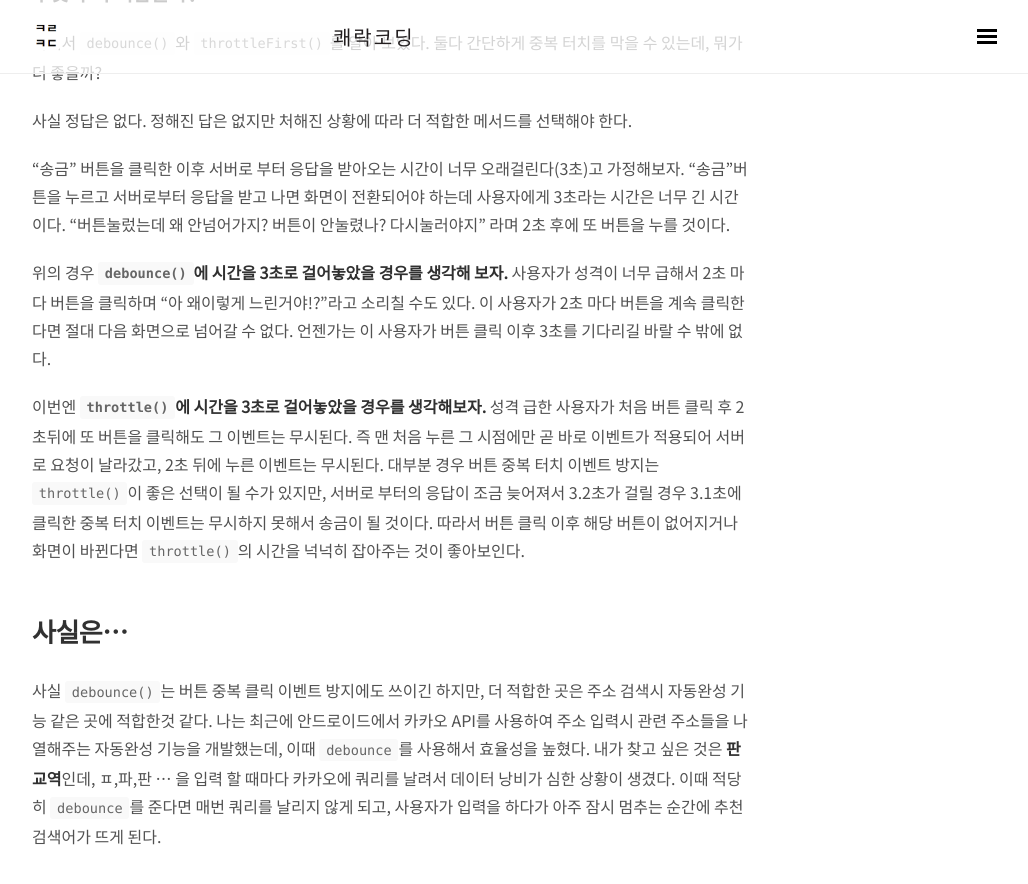
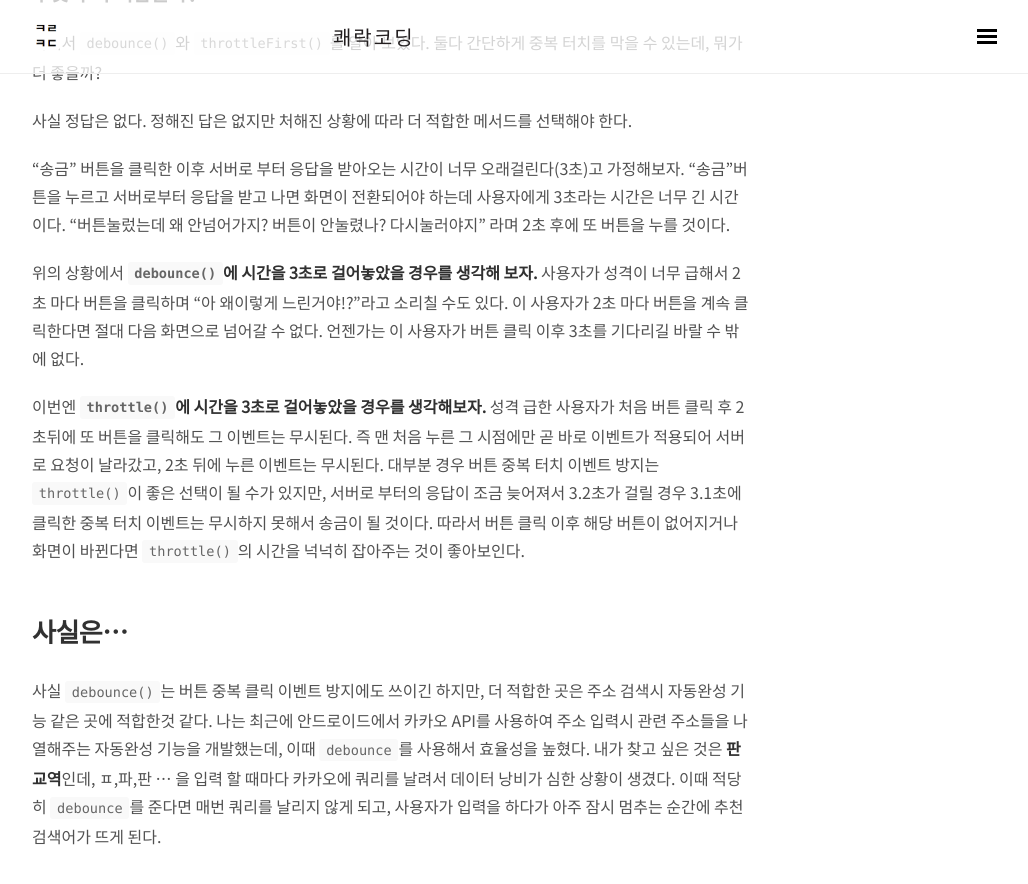
Before and after one commit to wooooooak/wooooooak.github.io, a Jekyll site: the page built from _posts/android/2019-05-25-버튼중복클릭방지.md, in a window 1280 px wide and 900 px high, scrolled down 1711 px. Shown: the top 884 px of the window, without its empty margins (248-1276 px from the left). Built offline with Jekyll 4.4.1, drawn with Linux system fonts in a browser that asks for light colours; nearby versions of some CDN libraries; some web fonts are replaced; comment, search, counter and statistics services are not loaded.

Commit message:
글수정

```diff
--- a/_posts/android/2019-05-25-버튼중복클릭방지.md
+++ b/_posts/android/2019-05-25-버튼중복클릭방지.md
@@ -32,7 +32,7 @@ comments: true
 
 "송금" 버튼을 클릭한 이후 서버로 부터 응답을 받아오는 시간이 너무 오래걸린다(3초)고 가정해보자. "송금"버튼을 누르고 서버로부터 응답을 받고 나면 화면이 전환되어야 하는데 사용자에게 3초라는 시간은 너무 긴 시간이다. "버튼눌렀는데 왜 안넘어가지? 버튼이 안눌렸나? 다시눌러야지" 라며 2초 후에 또 버튼을 누를 것이다.
 
-위의 경우 **`debounce()`에 시간을 3초로 걸어놓았을 경우를 생각해 보자.** 사용자가 성격이 너무 급해서 2초 마다 버튼을 클릭하며 "아 왜이렇게 느린거야!?"라고 소리칠 수도 있다. 이 사용자가 2초 마다 버튼을 계속 클릭한다면 절대 다음 화면으로 넘어갈 수 없다. 언젠가는 이 사용자가 버튼 클릭 이후 3초를 기다리길 바랄 수 밖에 없다.
+위의 상황에서 **`debounce()`에 시간을 3초로 걸어놓았을 경우를 생각해 보자.** 사용자가 성격이 너무 급해서 2초 마다 버튼을 클릭하며 "아 왜이렇게 느린거야!?"라고 소리칠 수도 있다. 이 사용자가 2초 마다 버튼을 계속 클릭한다면 절대 다음 화면으로 넘어갈 수 없다. 언젠가는 이 사용자가 버튼 클릭 이후 3초를 기다리길 바랄 수 밖에 없다.
 
 이번엔 **`throttle()`에 시간을 3초로 걸어놓았을 경우를 생각해보자.** 성격 급한 사용자가 처음 버튼 클릭 후 2초뒤에 또 버튼을 클릭해도 그 이벤트는 무시된다. 즉 맨 처음 누른 그 시점에만 곧 바로 이벤트가 적용되어 서버로 요청이 날라갔고, 2초 뒤에 누른 이벤트는 무시된다. 대부분 경우 버튼 중복 터치 이벤트 방지는 `throttle()`이 좋은 선택이 될 수가 있지만, 서버로 부터의 응답이 조금 늦어져서 3.2초가 걸릴 경우 3.1초에 클릭한 중복 터치 이벤트는 무시하지 못해서 송금이 될 것이다. 따라서 버튼 클릭 이후 해당 버튼이 없어지거나 화면이 바뀐다면 `throttle()`의 시간을 넉넉히 잡아주는 것이 좋아보인다.
 
```
